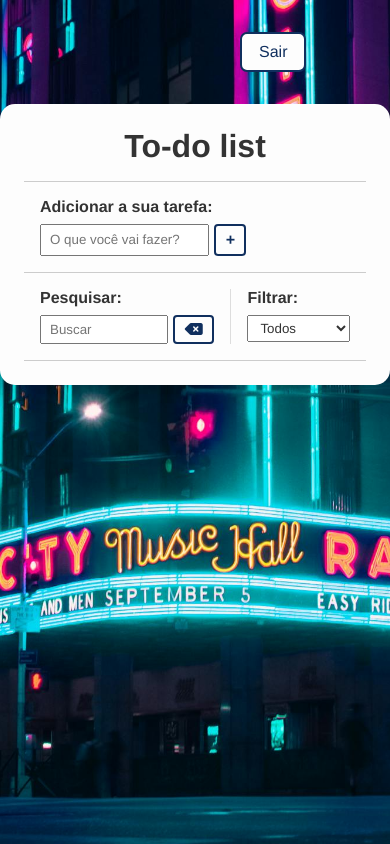
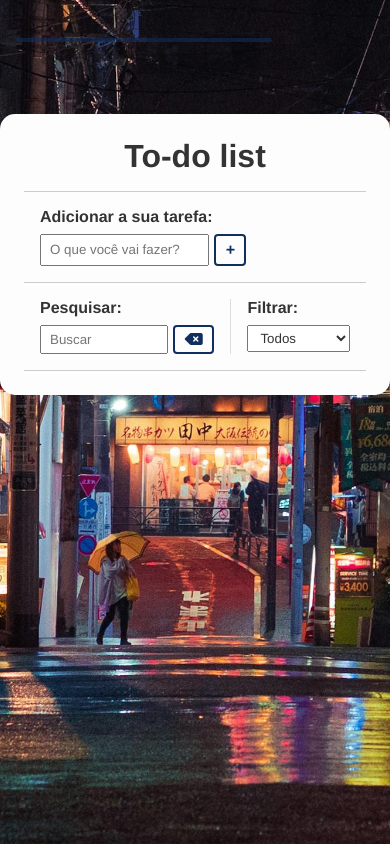
Before and after one commit to marcoshgss/TODO-List, a plain HTML site: page index.html in a window 390 px wide. Drawn offline with Linux system fonts and the light colour scheme.

Commit message:
add-responsividade

```diff
--- a/assets/css/style.css
+++ b/assets/css/style.css
@@ -12,7 +12,7 @@ html {
 }
 
 body {
-    background-image: url("../img/pexels-3.jpg");
+    background-image: url("../img/pexels-1.jpg");
     background-repeat: no-repeat;
     background-attachment: fixed;
     background-position: center;
@@ -51,21 +51,25 @@ button i {
 
 .justify-center {
     display: flex;
-    justify-content:left;
-    align-items: end;
+    justify-content:center;
     width: 100%;
 }
 
 .justify-center button {
     margin-left: 15rem;
-    margin-top: 2rem;
+    margin-top: 40px;
     border-radius: 7px;
-    padding: 9px 17px;
+    padding: 10px 22px;
+    font-weight: bold;
 }
 
 #logado {
-    margin-left: 19rem;
+    margin-left: 20rem;
+    margin-top: 2rem;
     color:#fff;
+    background-color: #102f5e90;
+    border-radius: 8px;
+    padding: 5px;
 }
 
 input, select {
@@ -182,3 +186,77 @@ input, select {
     text-decoration: line-through;
     font-style: italic;
 }
+
+@media (max-width: 576px){
+    html, body {
+        overflow-x: hidden;
+    }
+
+    #logado {
+        margin-top: 38px;
+        color:#fff;
+        background-color: #102f5e90;
+        border-radius: 8px;
+        padding: 2px;
+        width: 16rem;
+    }
+
+    .justify-center {
+        width: 100%;
+        justify-content: center;
+    }
+
+    .name-container {
+       width: 50%;
+    }
+
+    .the-button {
+        padding-right: 44%;
+        margin-right: 10rem;
+        width: 50%;
+    }
+    .justify-center button {
+        margin-left: 38vh;
+    }
+
+    .justify-center #logado {
+        margin-left: 9rem;
+    }
+}
+
+@media (max-width: 480px) {
+    html, body {
+        overflow-x: hidden;
+    }
+
+    #logado {
+        margin-top: 38px;
+        color:#fff;
+        background-color: #102f5e90;
+        border-radius: 8px;
+        padding: 2px;
+        width: 16rem;
+    }
+
+    .justify-center {
+        width: 100%;
+        justify-content: center;
+    }
+
+    .name-container {
+       width: 50%;
+    }
+
+    .the-button {
+        padding-right: 44%;
+        margin-right: 10rem;
+        width: 50%;
+    }
+    .justify-center button {
+        margin-left: 38vh;
+    }
+
+    .justify-center #logado {
+        margin-left: 6rem;
+    }
+}
--- a/index.html
+++ b/index.html
@@ -14,8 +14,12 @@
 
 <body>
     <div class="justify-center">
-        <button onclick="sair()">Sair</button>
-        <h1 id="logado"></h1>
+        <div class="name-container">
+            <h1 id="logado"></h1>
+        </div>
+        <div class="the-button">
+            <button onclick="sair()">Sair</button>
+        </div>
     </div>
     <div class="todo-container">
         <header>
```
